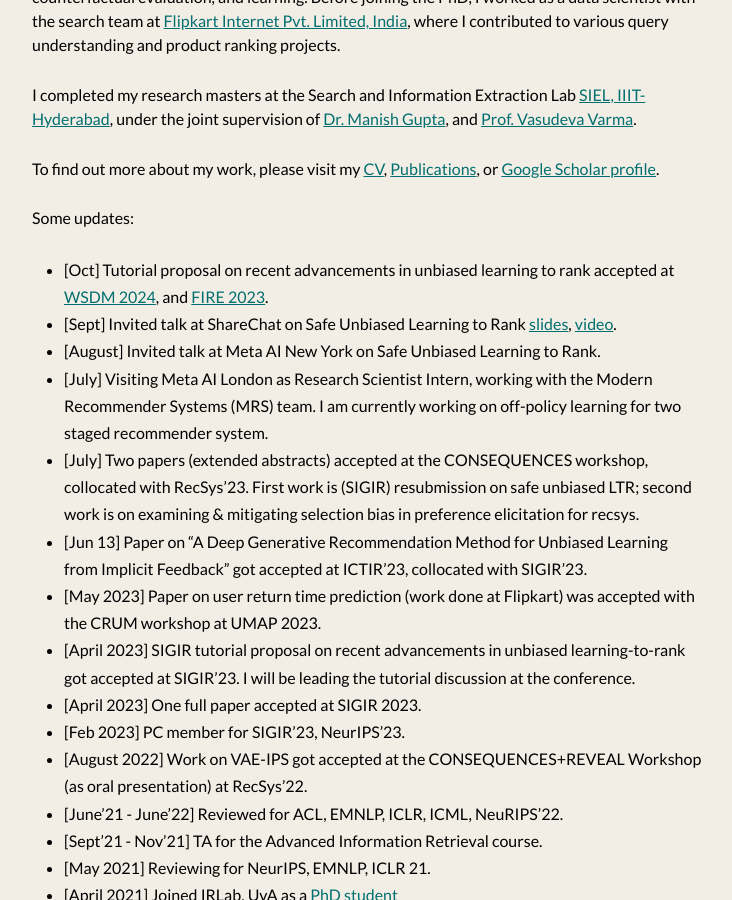
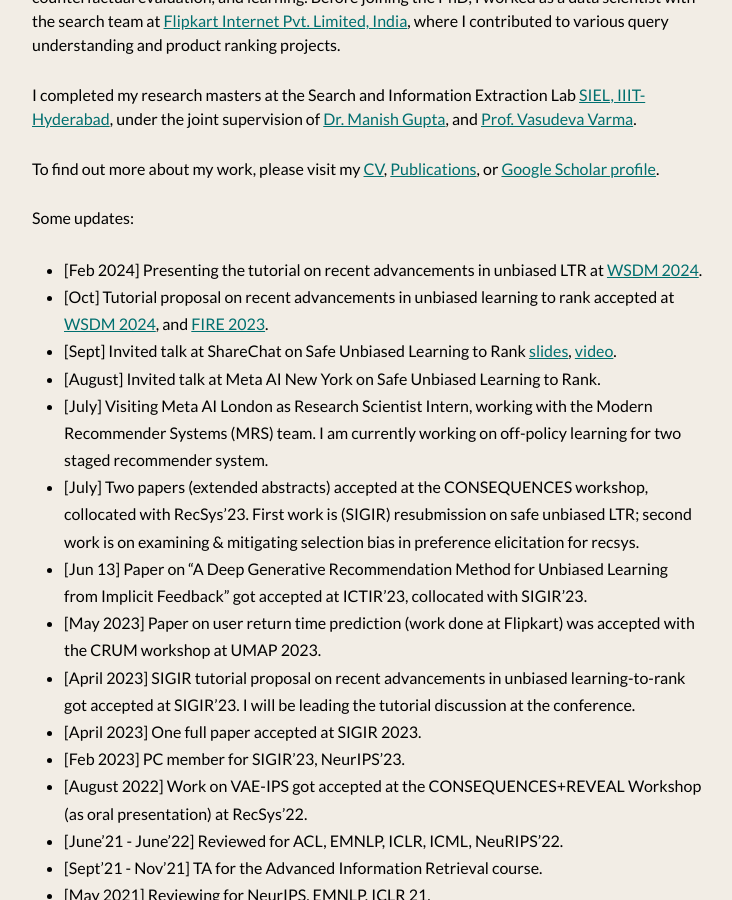
Before and after one commit to shashankg7/shashankg7.github.io, a Jekyll site: the page built from index.md, in a window 1280 px wide and 900 px high, scrolled down 379 px. Shown: the whole window, without its empty margins (272-1004 px from the left). Built offline with Jekyll 4.4.1, drawn with Linux system fonts in a browser that asks for light colours; nearby versions of some CDN libraries.

Commit message:
Update index.md

```diff
--- a/index.md
+++ b/index.md
@@ -15,6 +15,7 @@
 
 Some updates:
 
+* [Feb 2024] Presenting the tutorial on recent advancements in unbiased LTR at [WSDM 2024](https://sites.google.com/view/wsdm-2024-tutorial-ultr/).
 * [Oct] Tutorial proposal on recent advancements in unbiased learning to rank accepted at [WSDM 2024](https://www.wsdm-conference.org/2024/tutorials/), and [FIRE 2023](https://sites.google.com/view/fire-2023-ultr-tutorial/home).
 * [Sept] Invited talk at ShareChat on Safe Unbiased Learning to Rank [slides](https://docs.google.com/presentation/d/e/2PACX-1vQ-IJ3hAGjFYJN2qy6HIw5nTOjBlCwfAd-NfR68oqjIl62BRoAsPcb2bVL7U4LvJhISR7fhxp2Squwx/pub?start=false&loop=false&delayms=60000), [video](https://www.youtube.com/watch?v=xlsmhOtwFUc).
 * [August] Invited talk at Meta AI New York on Safe Unbiased Learning to Rank.
```
